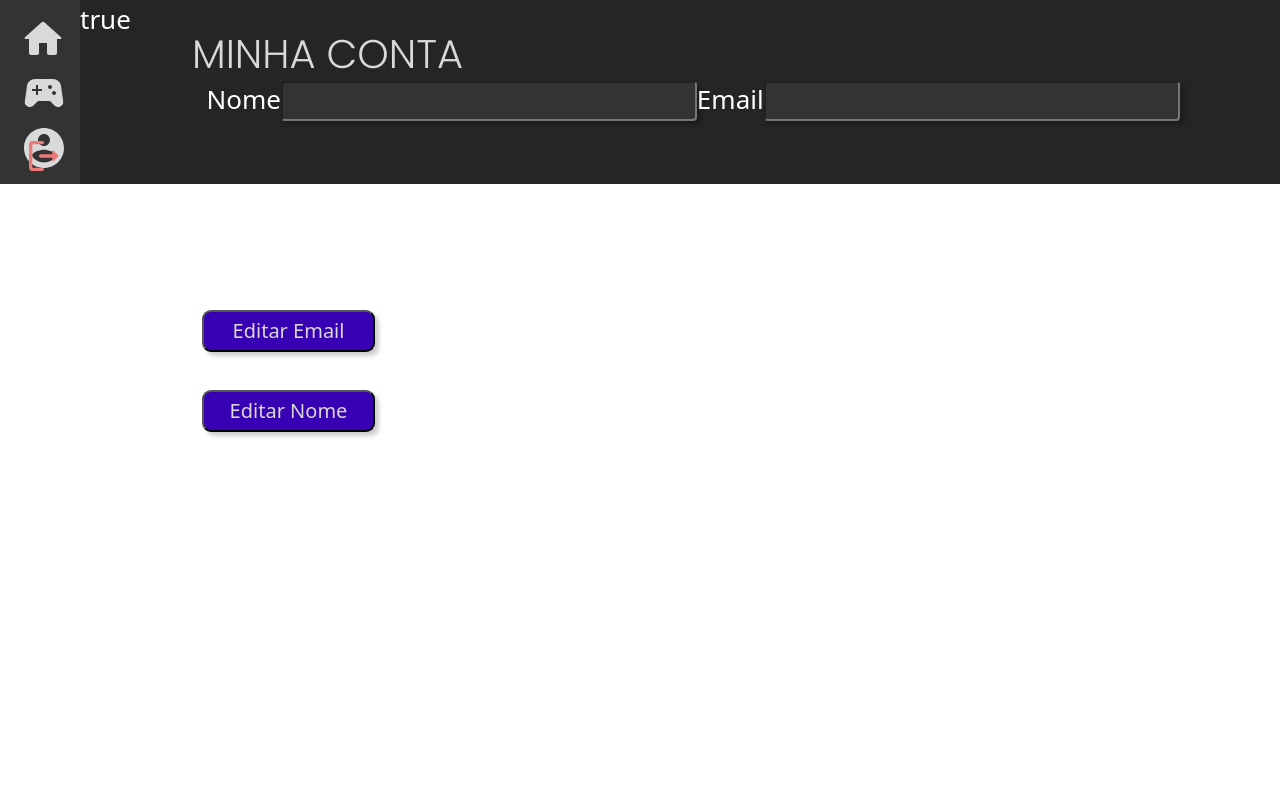
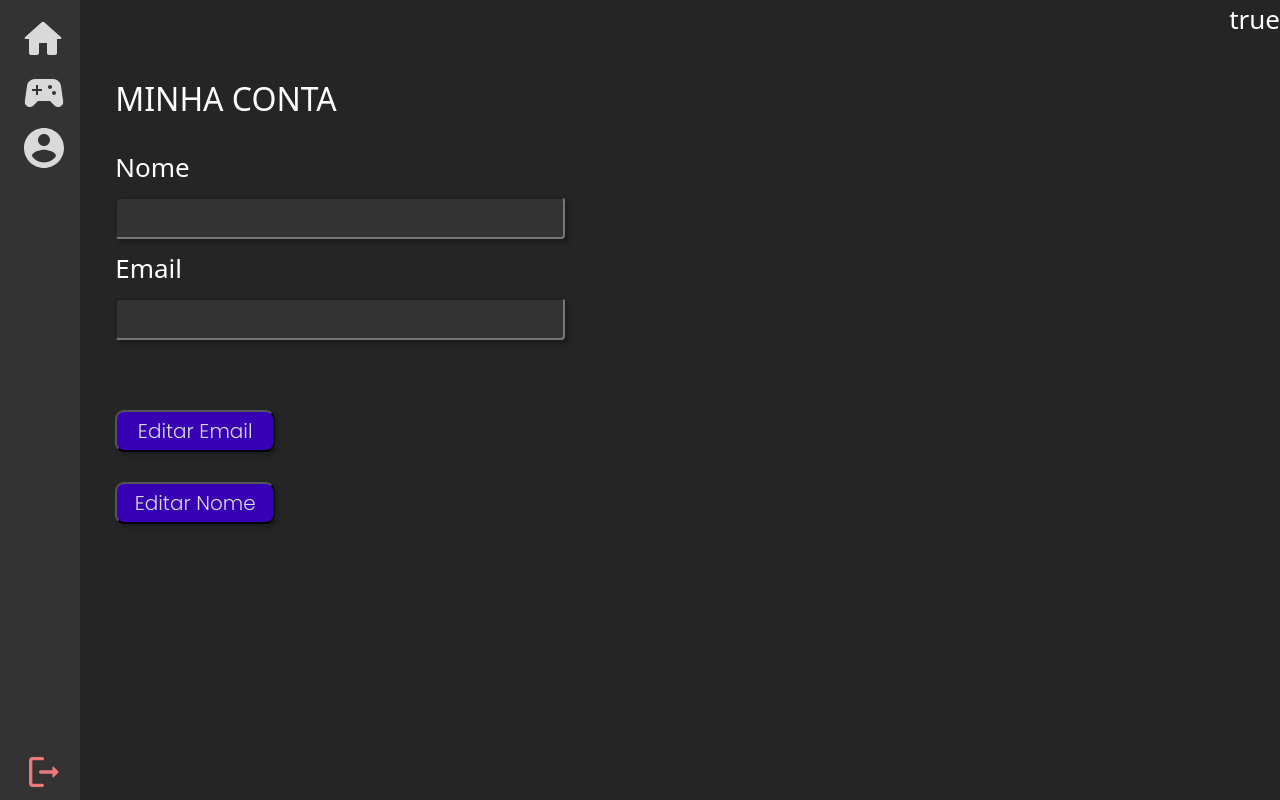
Before and after one commit to Ga-Alves/Projeto3, a React (Create React App) app in the folder React-App/: page /dashboard/account in a window 1280 px wide. Built offline with nearby package versions, Linux system fonts and the light colour scheme; no server answers; sample sign-in values are in the browser's storage.

Commit message:
Alteração CSS

```diff
--- a/React-App/src/App.css
+++ b/React-App/src/App.css
@@ -1,14 +1,14 @@
 @import url('https://fonts.googleapis.com/css2?family=Poppins:wght@300&display=swap');
 
 .App {
-  /* background-color: #252525; */
   background-color: #252525;
-  /* min-height: 100vh; */
-  /* height: 100%; */
+  min-height: 100vh;
+  height: auto;
+  min-width: 100vh;
   font-size: calc(10px + 2vmin);
   color: white;
-  /* overflow-y: auto; */
   display: flex;
+
 }
 
 
--- a/React-App/src/pages/Cadastro/Cadastro.css
+++ b/React-App/src/pages/Cadastro/Cadastro.css
@@ -3,6 +3,7 @@
 
 #Pg2{
     min-height: 100vh;
+    min-width: 100vw;
     background-color: #121212;
 }
 
--- a/React-App/src/pages/DashBoard/DashBoard.css
+++ b/React-App/src/pages/DashBoard/DashBoard.css
@@ -1,11 +1,14 @@
 .navbar {
     align-items: start;
+    align-items: flex-start;
+
+    width: 10vh;
+    height: 100vh;
+
     background: #333333;
-    width: 10vh;
-    /* height: 100vh; */
-    align-items: flex-start;
-    /* align-items: center; */
-    /* justify-content: center; */
+
+    position: fixed;
+
   }
 .icon {
     margin-right: 50%;
--- a/React-App/src/pages/DashBoard/MyAccount/MyAccount.css
+++ b/React-App/src/pages/DashBoard/MyAccount/MyAccount.css
@@ -1,9 +1,11 @@
+.MyAccount{
+    width: 90vw;
+    margin-left: 9vw;
+    margin-top: 10vh;
+}
+
 .formulario{
 
-    width: 420px;
-    height: 46px;
-    left: 152px;
-    top: 204px;
 
     background: #333333;
     box-shadow: 4px 4px 4px rgba(0, 0, 0, 0.25);
@@ -12,17 +14,14 @@
 }
 
 .forms{
-    margin-left: 40px;
-    position: absolute;
-    top:10%;
-    left: 13%;
+   display: flex;
+   flex-direction: column;
+   margin: 20px 0px ;
+   width: 450px;
 }
 
 
-
 .forms .input{
-    width: 416px;
-    height: 40px;
 
 
     background: #333333;
@@ -38,12 +37,13 @@
     color: #999999;
 }
 
+.forms .labele{
+    margin: 10px 0px;
+}
+
 .textFormulario{
 
-    width: 111px;
-    height: 36px;
-    left: 167px;
-    top: 209px;
+
 
     font-family: Poppins;
     font-style: normal;
@@ -144,23 +144,26 @@
 
  }
 
+ .botões{
+    margin-top: 70px;
+ }
 
 .botao {
-    width: 173px;
-    height: 42px;
-    left: 15%;
-    top: 35%;
-    position:absolute;
+
     background: #3700B3;
     box-shadow: 4px 4px 4px rgba(0, 0, 0, 0.2);
     border-radius: 9px;
+
     font-weight: 300;
     font-size: 20px;
+    color: #D9D9D9;
+    font-family: Poppins;
     line-height: 36px;
     align-items: center;
-    color: #D9D9D9;
-    margin: 10px;
-    margin-top: 30px;
+
+    min-width: 160px;
+
+
 }
 
 button{
--- a/React-App/src/pages/DashBoard/MyAccount/MyAccount.js
+++ b/React-App/src/pages/DashBoard/MyAccount/MyAccount.js
@@ -6,7 +6,6 @@ import GetUserId from "../../../Requests/Usuario/GetUserId";
 import Ver_Usuario from "../../../Requests/Usuario/Ver_Usuario";
 
 export default function MyAccount() {
-
   const [usuario, setUsuario] = useState('')
 
   const Id = GetUserId();
@@ -14,6 +13,7 @@ export default function MyAccount() {
   useEffect(() => {
     Ver_Usuario(Id).then(setUsuario)
   }, [])
+  console.log(usuario)
 
 
   const onSubmitNome =(value)=>{
@@ -51,14 +51,16 @@ export default function MyAccount() {
       if(res.isConfirmed){
         onSubmitNome(res.value);
         setUsuario(res.value)
-        document.location.reload(true);
+
         Swal.fire({
           icon: "success" ,
-          timer: "3000"  ,
+          timer: '1000' ,
           showConfirmButton: false,
           text: "Edição enviada"
-        })
+        }).then(()=> document.location.reload())
+
       }
+
     })
   }
 
@@ -67,7 +69,7 @@ export default function MyAccount() {
       title:'Editar Email',
       input: 'text',
       inputLabel: 'Novo Email',
-      confirmButtonText: `Enviar`,
+      confirmButtonText: `Confirmar`,
       cancelButtonText:`Cancelar`,
       showCancelButton: true,
       preConfirm: (value) => {
@@ -82,7 +84,6 @@ export default function MyAccount() {
       console.log(res);
       if(res.isConfirmed){
         onSubmitEmail(res.value)
-        document.location.reload(true);
         setUsuario(res.value)
         Swal.fire({
           icon: "success",
@@ -92,14 +93,15 @@ export default function MyAccount() {
         })
 
       }
+
     })
 
   }
 
 
   return (
-    <>
-      <h1 className = 'conta'>MINHA CONTA</h1>
+    <div className="MyAccount">
+      <h2 >MINHA CONTA</h2>
 
       <div className="forms">
         <label className="labele">Nome</label>
@@ -120,7 +122,7 @@ export default function MyAccount() {
         />
       </div>
 
-      <div >
+      <div className="botões" >
         <button
           className="botao"
           onClick={() => OpenModalEmail()}
@@ -137,6 +139,6 @@ export default function MyAccount() {
           Editar Nome
         </button>
       </div>
-    </>
+    </div>
   );
 }
--- a/React-App/src/pages/Login/Login.css
+++ b/React-App/src/pages/Login/Login.css
@@ -3,6 +3,7 @@
 
 #Pg1{
     min-height: 100vh;
+    min-width: 100vw;
     background-color: #121212;
 }
 
```
